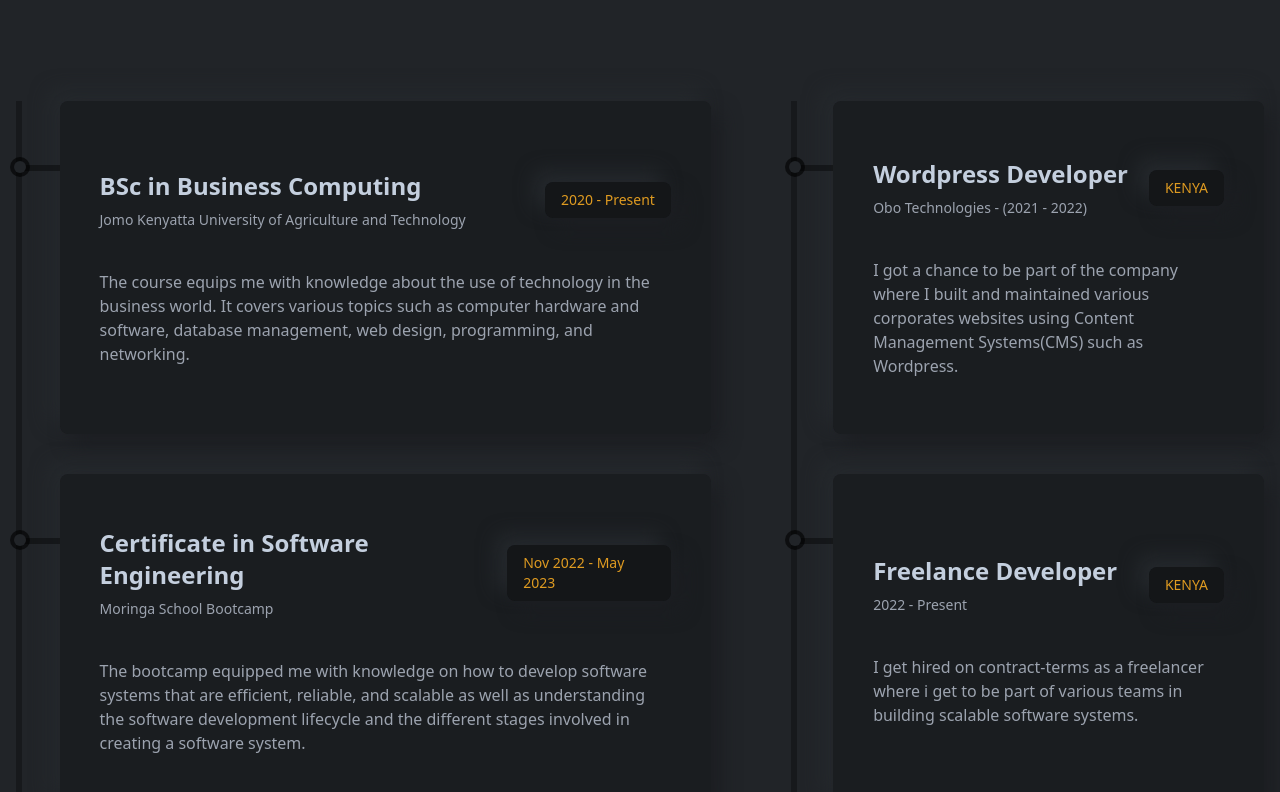
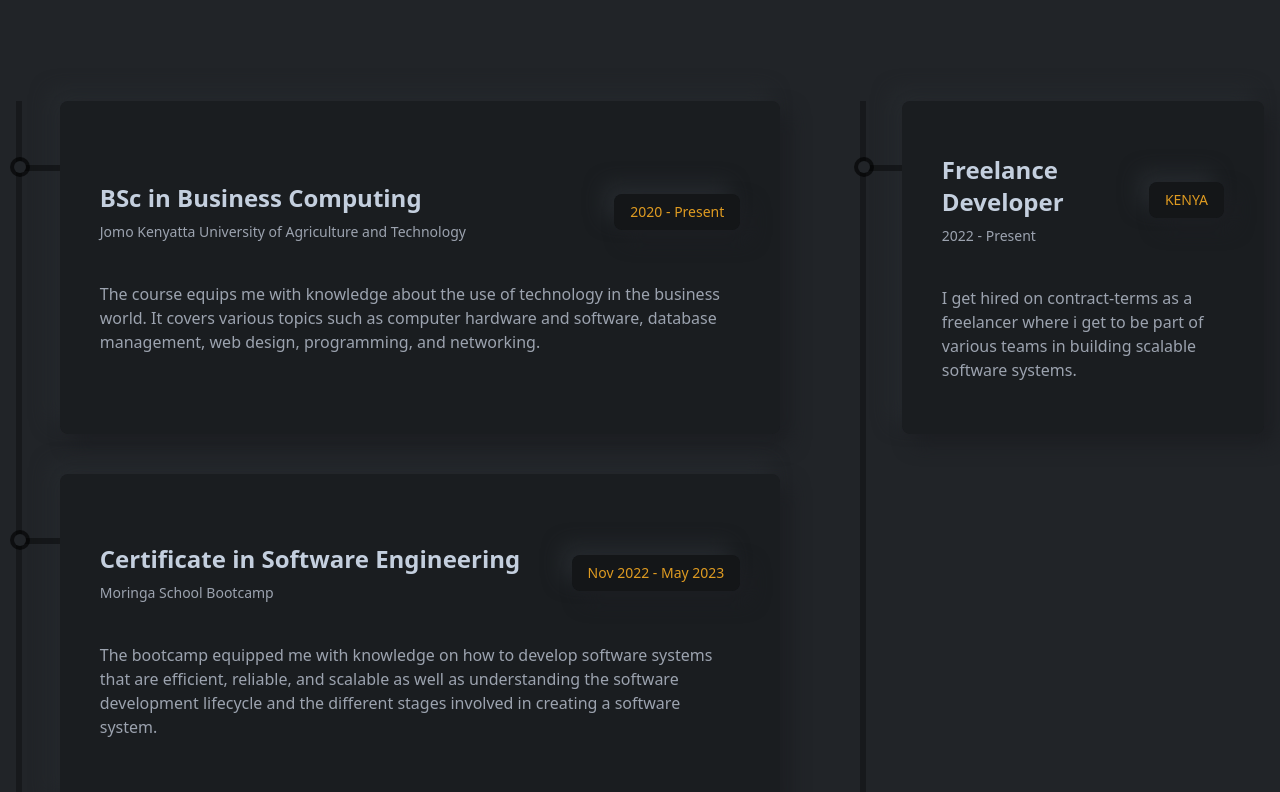
Before and after one commit to alvinmithamo/portifolio-revamp, a React (Create React App) app: page / in a window 1280 px wide. Shown: the part 2738-3530 px from the top of the page. Built offline with nearby package versions, Linux system fonts and the light colour scheme.

Commit message:
edited content

```diff
--- a/src/components/resume/Education.js
+++ b/src/components/resume/Education.js
@@ -39,12 +39,12 @@ const Education = () => {
           <h2 className="text-3xl md:text-4xl font-bold">Job Experience</h2>
         </div>
         <div className="mt-6 lgl:mt-14 w-full h-[1000px] border-l-[6px] border-l-black border-opacity-30 flex flex-col gap-10">
-          <ResumeCard
+          {/* <ResumeCard
             title="Wordpress Developer"
             subTitle="Obo Technologies - (2021 - 2022)"
             result="KENYA"
             des="I got a chance to be part of the company where I built and maintained various corporates websites using Content Management Systems(CMS) such as Wordpress."
-          />
+          /> */}
           <ResumeCard
             title="Freelance Developer"
             subTitle="2022 - Present"
```
